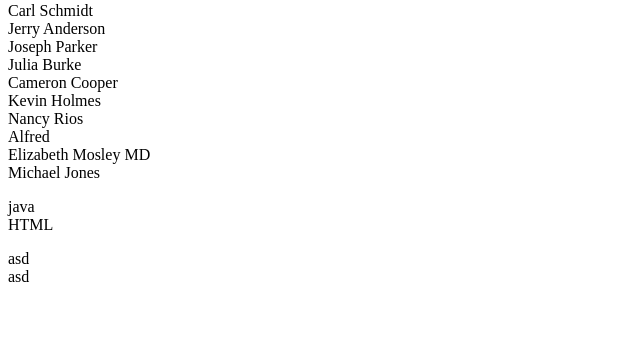
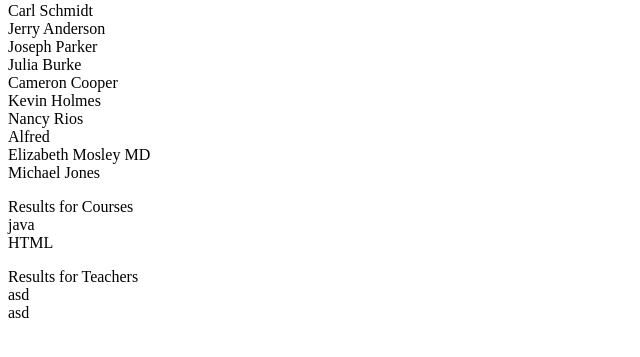
Before and after one commit to 7732-fs/students-django-tal, a Django app: page /search in a window 1280 px wide. Shown: the part 189-546 px from the top of the page, without its empty margins (0-640 px from the left). Run offline with Django 4.2, Linux system fonts and the light colour scheme; data comes from the database, SQL or seed files in the repository.

Commit message:
fix search and filter

```diff
--- a/students2/static/filter.js
+++ b/students2/static/filter.js
@@ -1,6 +1,6 @@
 
 document.getElementById('filter').onkeyup = () => {
-     let objs = document.getElementsByClassName("update")
+     let objs = document.getElementsByClassName("item")
      for (const o of objs) {
           if (o.innerText.includes(filter.value)) {
                o.style.display="grid";
--- a/students2/static/style.css
+++ b/students2/static/style.css
@@ -42,7 +42,7 @@
     color: white;
 }
 
-.update{
+.item{
     display: grid;
     grid-template-columns: 1fr min-content min-content;
     grid-column-gap: 20px;
--- a/students2/templates/admin.html
+++ b/students2/templates/admin.html
@@ -11,7 +11,7 @@
           <hr>
           <script src="/static/filter.js" defer></script>
           {% for obj in objects %}
-          <div class="update">
+          <div class="item">
                <div class="obj_name">{{ obj.name }}</div><a href="/{{obj_name}}/update/{{obj.id}}">Update</a><a href="/{{obj_name}}/delete/{{obj.id}}">Delete</a>
           </div>
           {% endfor %}
--- a/students2/templates/search.html
+++ b/students2/templates/search.html
@@ -8,13 +8,15 @@
         {% endfor %}
     </div>
     <div class="courses">
+        Results for Courses
         {% for course in courses %}
-            <div class="course">{{ course.name }}</div>
+            <div class="course">{{ course.name|default:course }}</div>
         {% endfor %}
     </div>
     <div class="teachers">
+        Results for Teachers
         {% for teacher in teachers %}
-            <div class="teacher">{{ teacher.name }}</div>
+            <div class="teacher">{{ teacher.name|default:teacher }}</div>
         {% endfor %}
     </div>
 </div>
--- a/students2/views.py
+++ b/students2/views.py
@@ -109,10 +109,10 @@ def search(request):
     q = request.GET.get("q", "")
     student_results = (Student.objects.filter(
         name__istartswith=q) | Student.objects.filter(email__istartswith=q)) or ["No results"]
-    course_results = Course.objects.filter(
-        name__istartswith=q) | Course.objects.filter(description__icontains=q)
-    teacher_results = Teacher.objects.filter(
-        name__startswith=q) | Teacher.objects.filter(email__startswith=q)
+    course_results = (Course.objects.filter(
+        name__istartswith=q) | Course.objects.filter(description__icontains=q)) or ["No results"]
+    teacher_results = (Teacher.objects.filter(
+        name__startswith=q) | Teacher.objects.filter(email__startswith=q)) or ["No results"]
     return render(request, "search.html", {
         "students": student_results,
         "courses": course_results,
```
